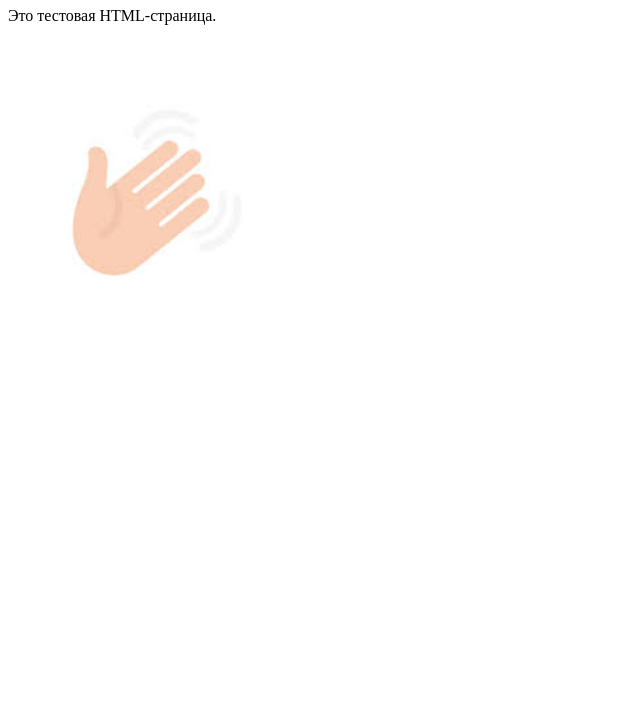
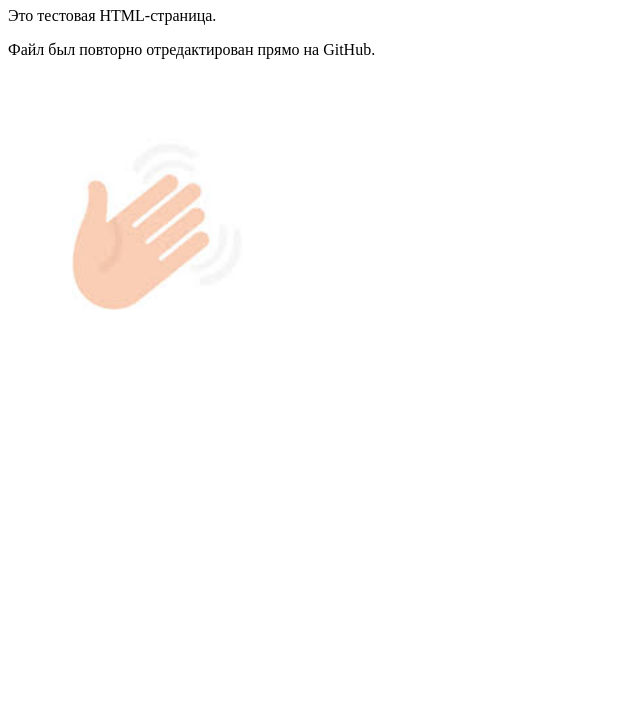
Before and after one commit to Kivivs/lab, a plain HTML site: page index.html in a window 1280 px wide. Shown: the part 73-800 px from the top of the page, without its empty margins (0-640 px from the left). Drawn offline with Linux system fonts and the light colour scheme.

Commit message:
Update index.html

```diff
--- a/index.html
+++ b/index.html
@@ -7,6 +7,7 @@
 <body>
   <h1>Моя лабораторная работа</h1>
   <p>Это тестовая HTML-страница.</p>
+  <p>Файл был повторно отредактирован прямо на GitHub.</p>
   <img src="image.jpg" alt="Картинка" width="300">
 </body>
 </html>
```
